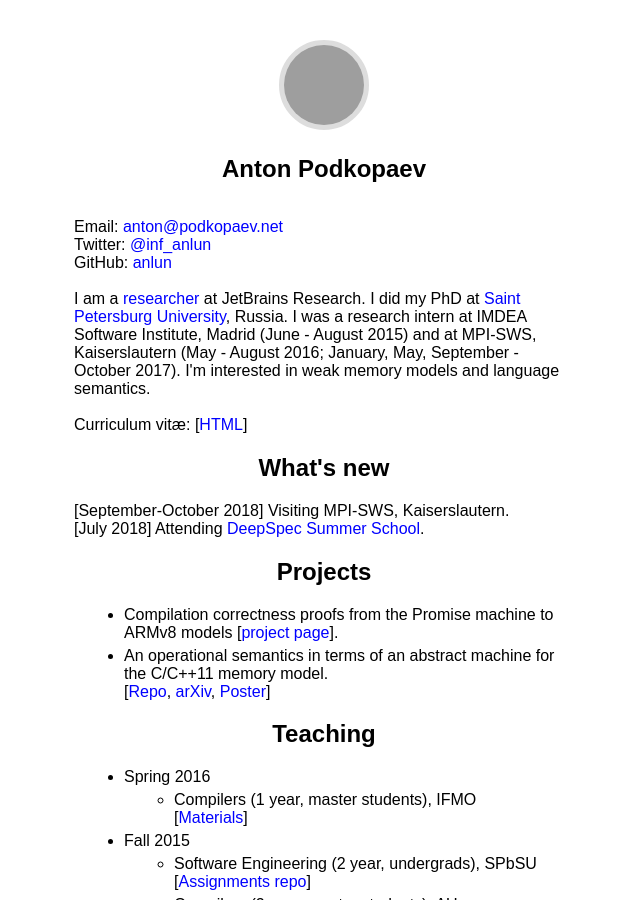
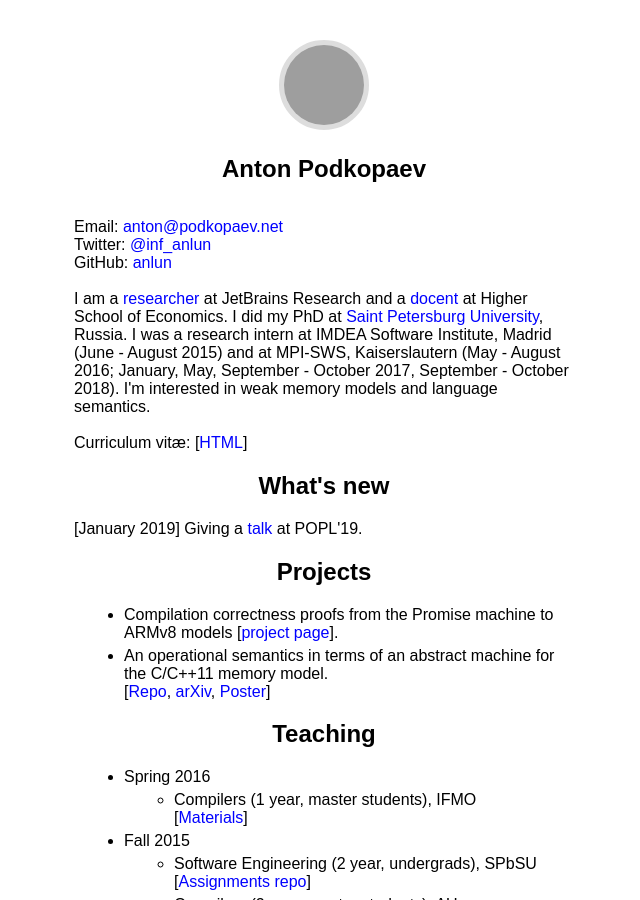
Before and after one commit to anlun/anlun.github.io, a Jekyll site: the page built from index.html, in a window 1280 px wide and 900 px high, cut to the strip 0-900 px from the top of the window. Shown: the whole strip, without its empty margins (316-956 px from the left). Built offline with Jekyll 4.4.1, drawn with Linux system fonts in a browser that asks for light colours; some web fonts are replaced; some of the changed text lies outside the part shown; grey boxes are pictures that could not be loaded.

Commit message:
minor update

```diff
--- a/index.html
+++ b/index.html
@@ -28,10 +28,10 @@ Podkopaev.emailme = function (text) {
   <br />
 
 <section>
-I am a <a href="https://research.jetbrains.org/researchers/anton">researcher</a> at JetBrains Research.
+I am a <a href="https://research.jetbrains.org/researchers/anton">researcher</a> at JetBrains Research and a <a href="https://www.hse.ru/org/persons/228842652">docent</a> at Higher School of Economics.
 I did my PhD at <a href="http://english.spbu.ru/">Saint Petersburg University</a>, Russia.
 I was a research intern at IMDEA Software Institute, Madrid (June - August 2015) and
-at MPI-SWS, Kaiserslautern (May - August 2016; January, May, September - October 2017).
+at MPI-SWS, Kaiserslautern (May - August 2016; January, May, September - October 2017, September - October 2018).
 I'm interested in weak memory models and language semantics.
 <br />
 <br />
@@ -41,9 +41,7 @@ Curriculum vitæ: [<a href="cv">HTML</a>]
 <div class="divider"></div>
 <section>
   <center><h1> What's new </h1></center>
-  [September-October 2018] Visiting MPI-SWS, Kaiserslautern.
-    <br />
-  [July 2018] Attending <a href="https://deepspec.org/event/dsss18/">DeepSpec Summer School</a>.
+  [January 2019] Giving a <a href="https://popl19.sigplan.org/event/popl-2019-research-papers-bridging-the-gap-between-programming-languages-and-hardware-weak-memory-models">talk</a> at POPL'19.
 </section>
 
 <div class="divider"></div>
```
Also changed, not shown: other parts of index.html (+4 -0 lines).
